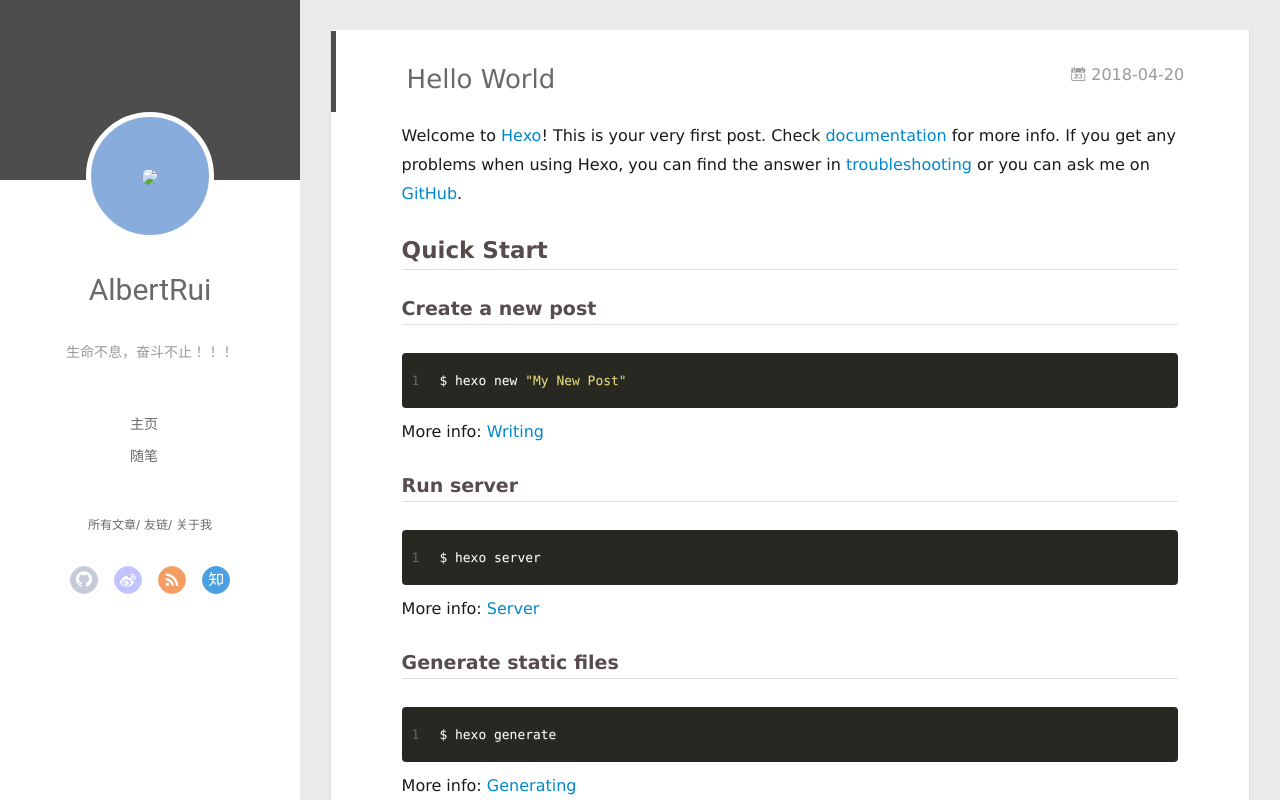
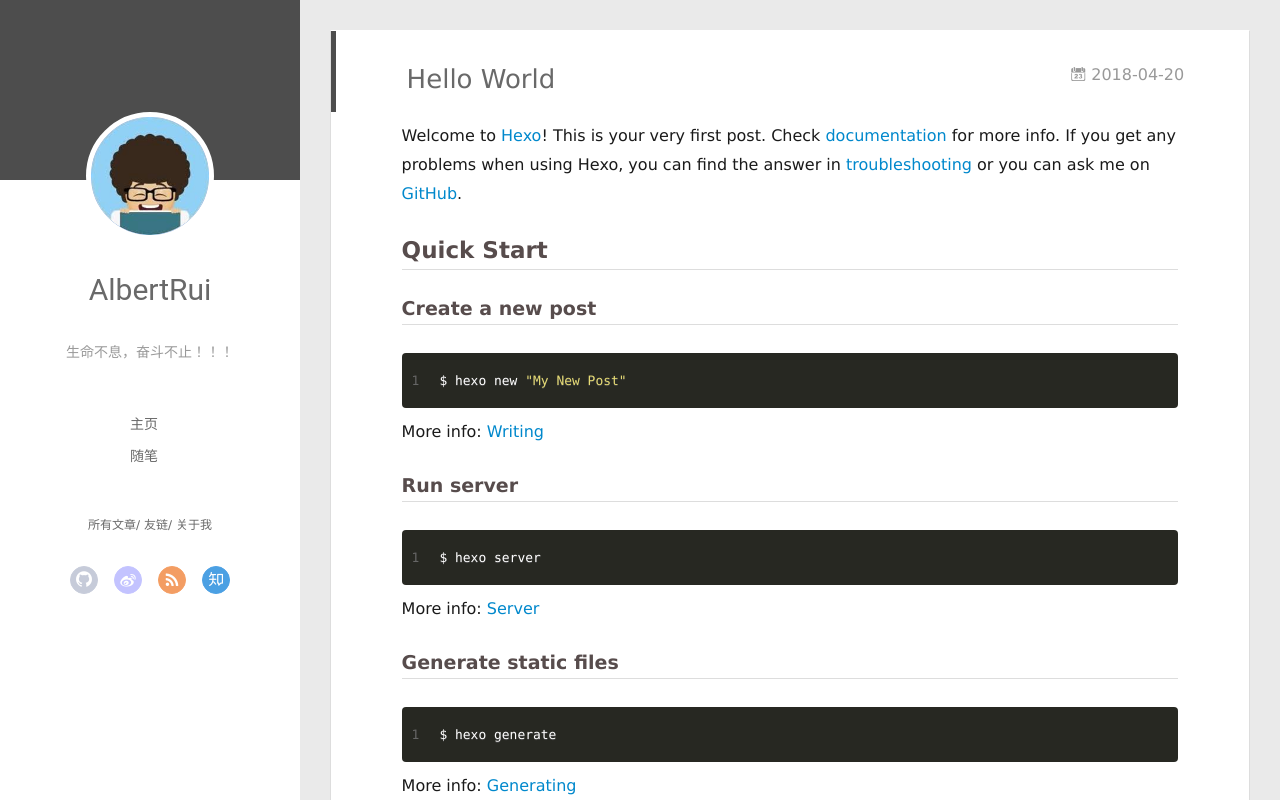
Before and after one commit to AlbertRui/AlbertRui.github.io, a plain HTML site: page index.html in a window 1280 px wide. Drawn offline with Linux system fonts and the light colour scheme.

Commit message:
Site updated: 2018-04-21 21:14:41

```diff
--- a/index.html
+++ b/index.html
@@ -43,7 +43,7 @@
 <div class="intrude-less">
 	<header id="header" class="inner">
 		<a href="/" class="profilepic">
-			<img src="./source/img/images.jpg" class="js-avatar">
+			<img src="img/images.jpg" class="js-avatar">
 		</a>
 		<hgroup>
 		  <h1 class="header-author"><a href="/">AlbertRui</a></h1>
@@ -103,7 +103,7 @@
 	<div class="intrude-less">
 		<header id="header" class="inner">
 			<div class="profilepic">
-				<img src="./source/img/images.jpg" class="js-avatar">
+				<img src="img/images.jpg" class="js-avatar">
 			</div>
 			<hgroup>
 			  <h1 class="header-author js-header-author">AlbertRui</h1>
```
Also changed, not shown: 2018/04/20/hello-world/index.html (+2 -2 lines), archives/2018/04/index.html (+2 -2 lines), archives/2018/index.html (+2 -2 lines), archives/index.html (+2 -2 lines).
